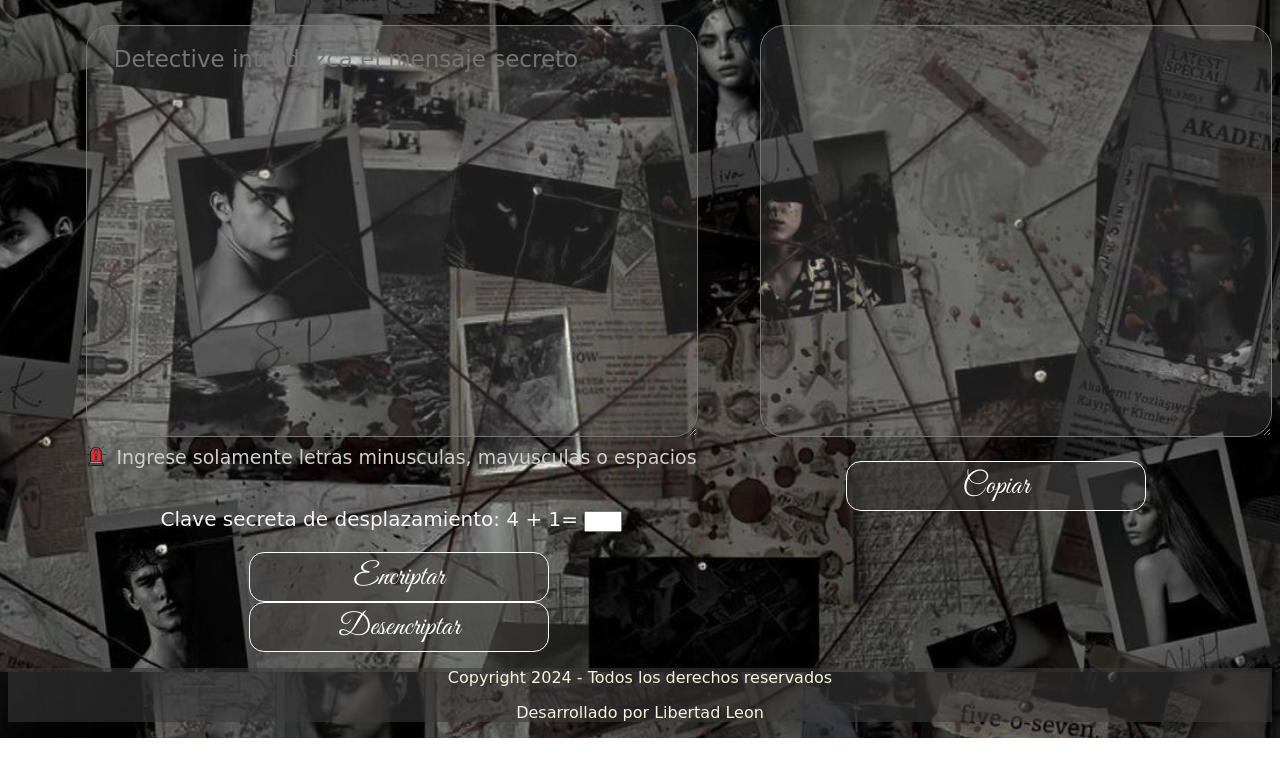
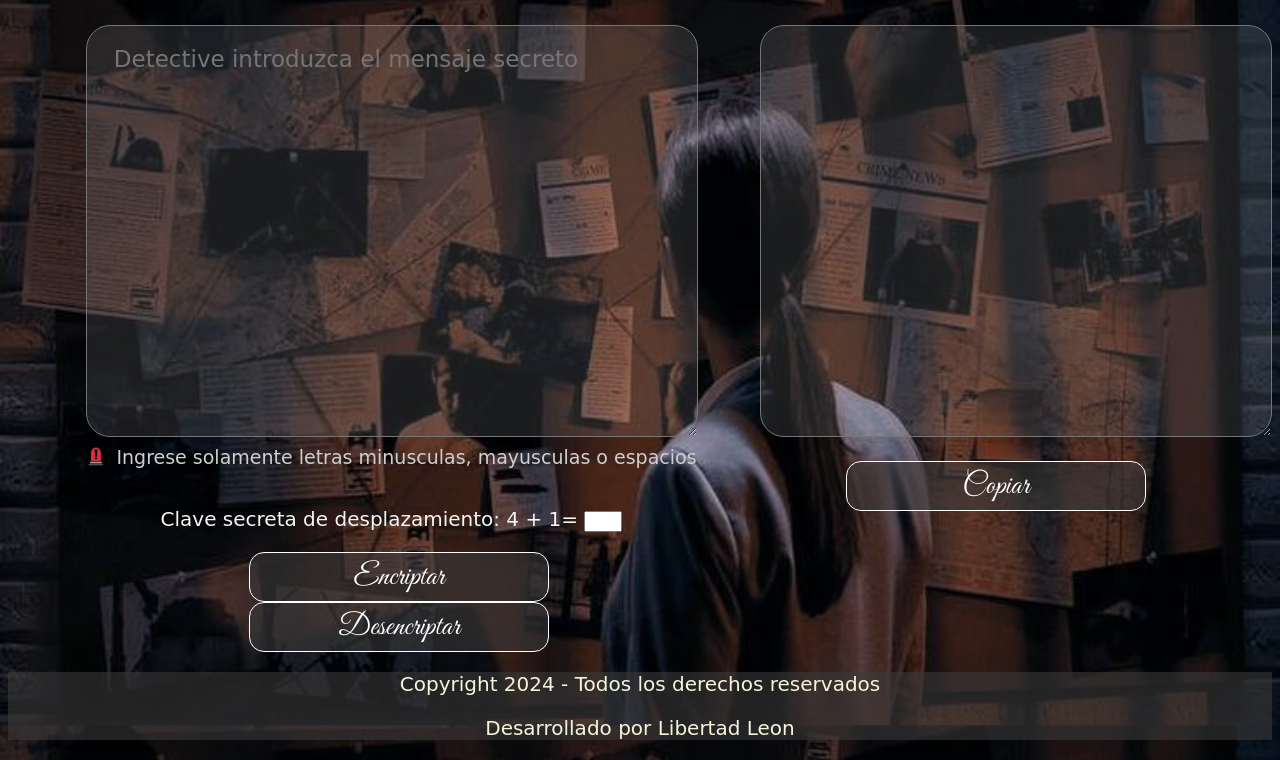
Before and after one commit to LibertadLQ/Encriptador, a plain HTML site: page index.html in a window 1280 px wide. Shown: the part 128-888 px from the top of the page. Before the commit the page ends 866 px from the top, so only its background shows below. Drawn offline with Linux system fonts and the light colour scheme; a web font is replaced by a local one.

Commit message:
encriptado

```diff
--- a/assets/css/styles.css
+++ b/assets/css/styles.css
@@ -1,5 +1,5 @@
 body{
-    background-image: url("../../Recursos/fondo5.png");
+    background-image: url("../../Recursos/fondo8.jpg");
     background-repeat: no-repeat;
     background-attachment: fixed;
     background-size: cover;
@@ -113,4 +113,5 @@ body{
     background-color: rgba(59, 58, 58, 0.582);
     color: beige;
     font-family: "Unkempt", cursive;
+    font-size: 20px;
 }
```
Also changed, not shown: Recursos/fondo7.jpg (added), Recursos/fondo8.jpg (added).
